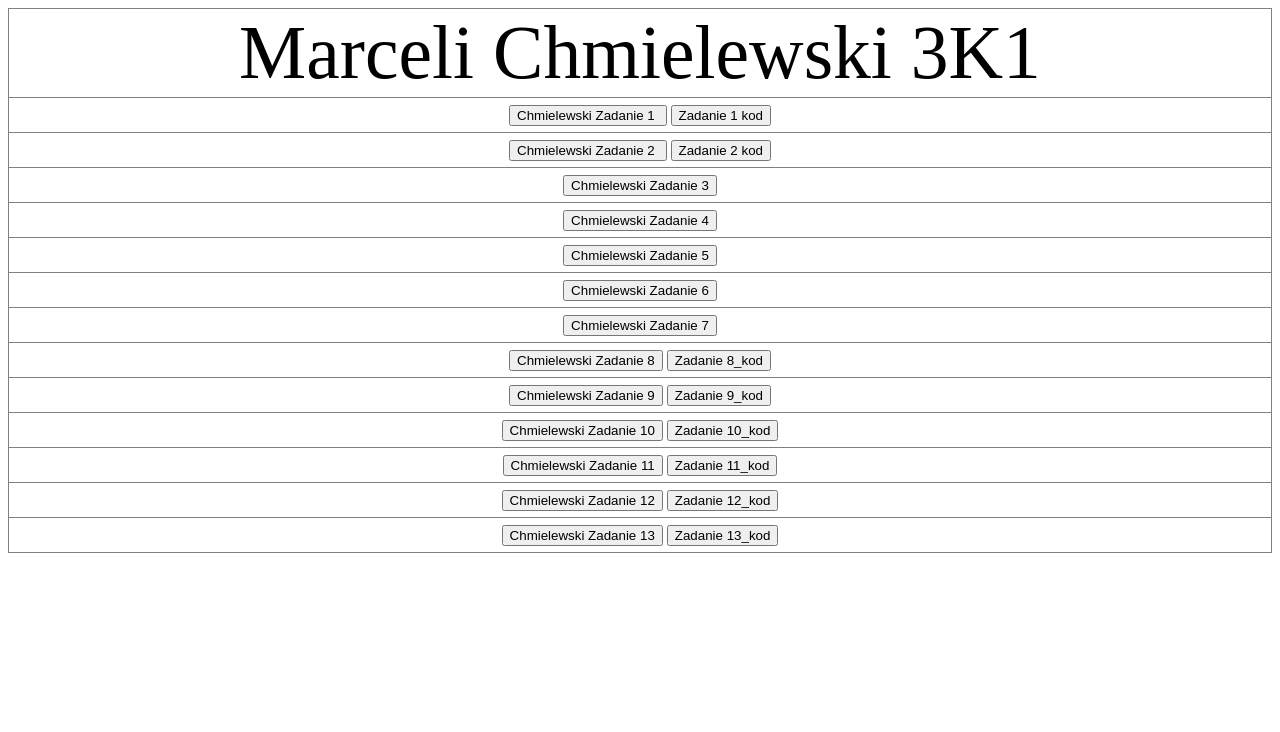
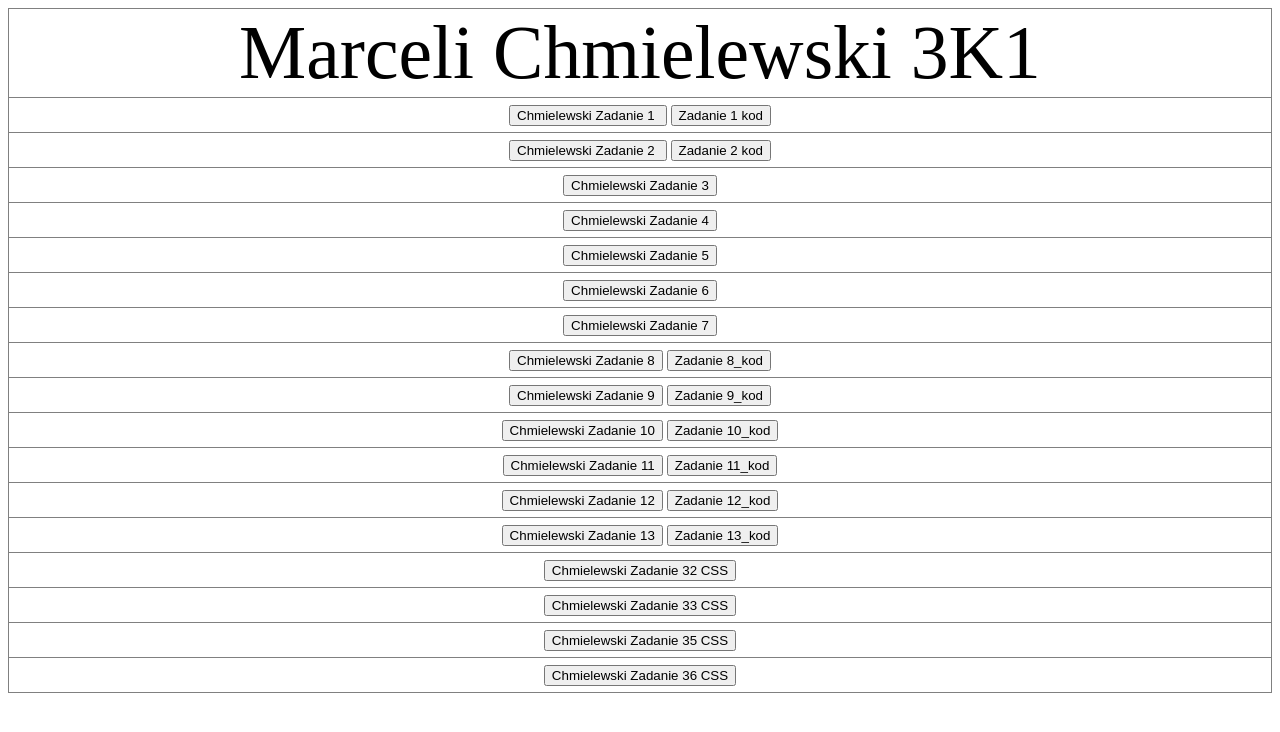
Before and after one commit to marcelichmielewski/chmielewski3k1js, a plain HTML site: page index.html in a window 1280 px wide. Drawn offline with Linux system fonts and the light colour scheme.

Commit message:
Add files via upload

```diff
--- a/index.html
+++ b/index.html
@@ -86,6 +86,26 @@ window.open("obraz1.html","okienko","toolbar=no,directories=no,menubar=no,height
         <input type="button" name="przycisk" value="Zadanie 13_kod" onclick="window.open('zadanie13_kod.html')">
 </td>
 </tr>
+<tr style="height: 35px;">
+<td style="width: 100%; height: 35px; text-align: center;">
+		<input type="button" name="przycisk" value="Chmielewski Zadanie 32 CSS" onclick="window.open('zadanie32_chm.html')">
+</td>
+</tr>
+<tr style="height: 35px;">
+<td style="width: 100%; height: 35px; text-align: center;">
+		<input type="button" name="przycisk" value="Chmielewski Zadanie 33 CSS" onclick="window.open('zadanie33_chm.html')">
+</td>
+</tr>
+<tr style="height: 35px;">
+<td style="width: 100%; height: 35px; text-align: center;">
+		<input type="button" name="przycisk" value="Chmielewski Zadanie 35 CSS" onclick="window.open('zadanie35_chm.html')">
+</td>
+</tr>
+<tr style="height: 35px;">
+<td style="width: 100%; height: 35px; text-align: center;">
+		<input type="button" name="przycisk" value="Chmielewski Zadanie 36 CSS" onclick="window.open('zadanie36_chm.html')">
+</td>
+</tr>
 </tbody>
 </table>
 
```
